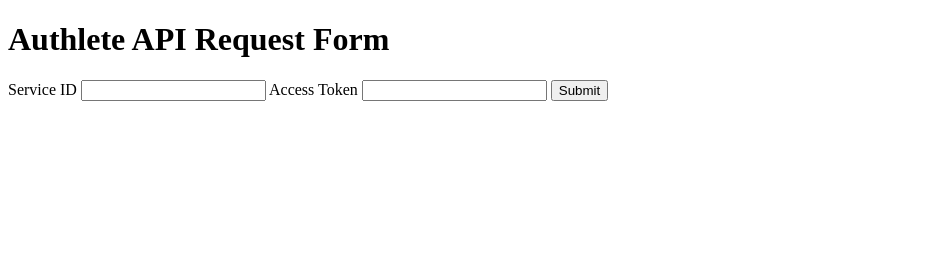
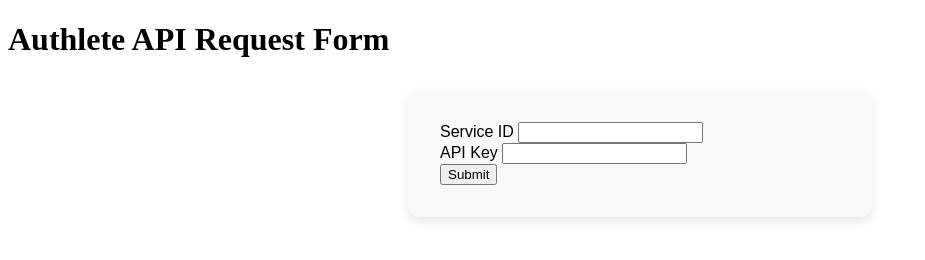
Before and after one commit to watahani/authlete-sdk-playground, a website: page typescript/public/index.html in a window 1280 px wide. Shown: the whole page, without its empty margins (0-925 px from the left). Drawn offline with Linux system fonts and the light colour scheme; files that its build step writes are made by us from their sources.

```diff
--- a/typescript/public/index.html
+++ b/typescript/public/index.html
@@ -3,16 +3,23 @@
   <head>
     <meta charset="utf-8">
     <title>Authlete TypeScript SDK Playground</title>
+     <link rel="stylesheet" href="/style.css">
   </head>
   <body>
     <h1>Authlete API Request Form</h1>
-    <form class="" action="index.html" method="post">
-      <label for="service-id" id="serviceID">Service ID</label>
-      <input type="text" id="serviceID" name="serviceID" value="">
-      <label for="accessToken">Access Token</label>
-      <input type="text" id="access-tokename=" value="">
-      <button type="submit">Submit</button>
-    </form>
+    <form action="/submit" method="POST" style="background-color: #f9f9f9; padding: 2rem;">
+  <div>
+    <label for="service-id">Service ID</label>
+    <input type="text" id="service-id" name="service-id" required />
+  </div>
+
+  <div>
+    <label for="api-key">API Key</label>
+    <input type="password" id="api-key" name="api-key" required />
+  </div>
+
+  <button type="submit">Submit</button>
+</form>
     <div id="json-output">
     </div>
     <script type="module" src="../dist/index.js"></script>
--- /dev/null
+++ b/typescript/public/style.css
@@ -0,0 +1,9 @@
+form {
+  max-width: 400px;
+  margin: 2rem auto;
+  padding: 2rem;
+  background-color: #f9f9f9;
+  border-radius: 12px;
+  box-shadow: 0 4px 12px rgba(0, 0, 0, 0.1);
+  font-family: sans-serif;
+}
--- a/typescript/tsconfig.json
+++ b/typescript/tsconfig.json
@@ -2,8 +2,10 @@
   "compilerOptions": {
     "outDir": "./dist",  // Compiled files will go into the dist folder
     "rootDir": "./src",  // TypeScript files are located in the src folder
-    "module": "CommonJS",
+    "module": "NodeNext",
+    "moduleResolution": "NodeNext",
     "target": "ES2020",
+    "esModuleInterop": true,
     "strict": true
   },
   "include": ["src/**/*.ts"],  // Specify that TypeScript should compile files from the src folder
```
Also changed, not shown: typescript/src/index.ts (+51 -0 lines).
